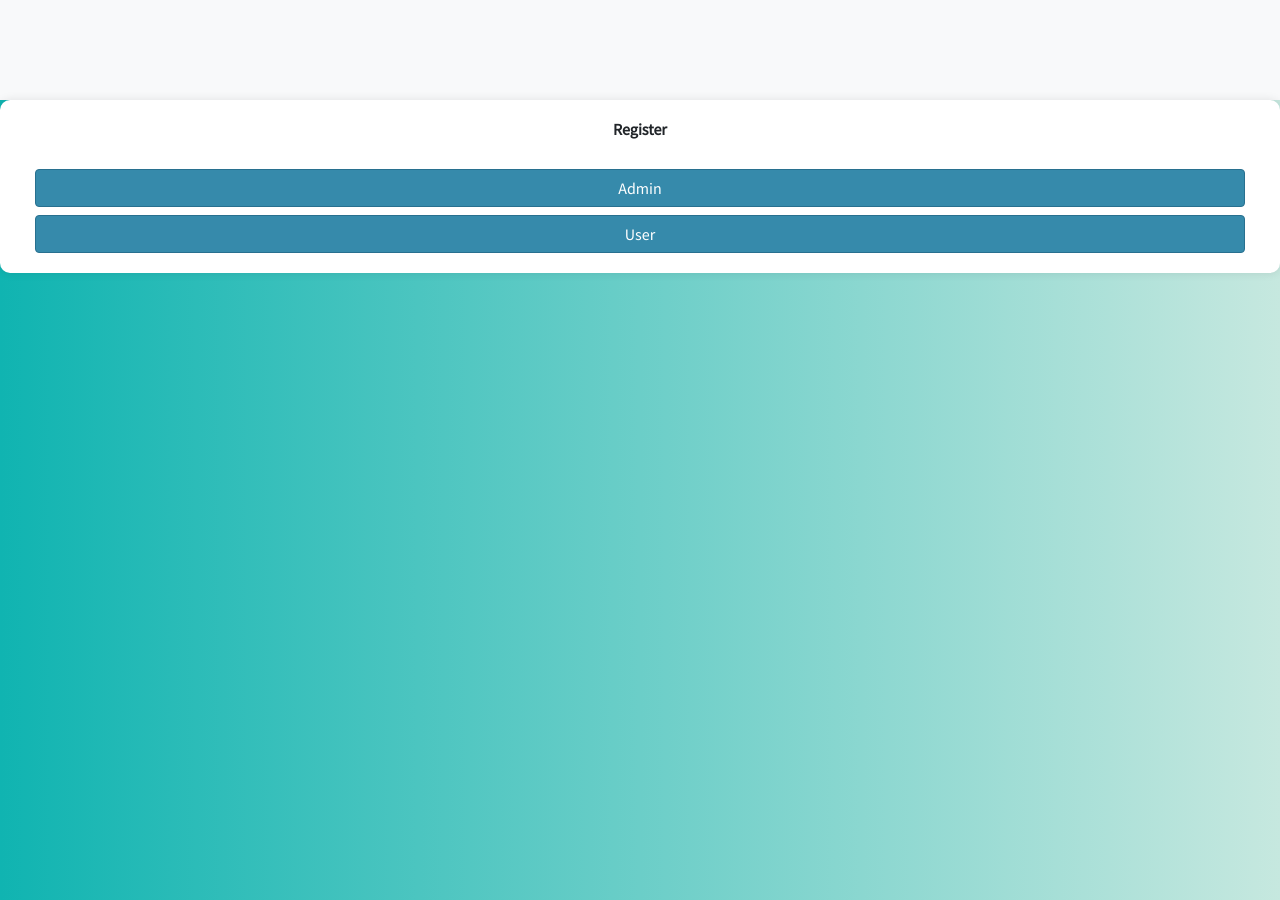
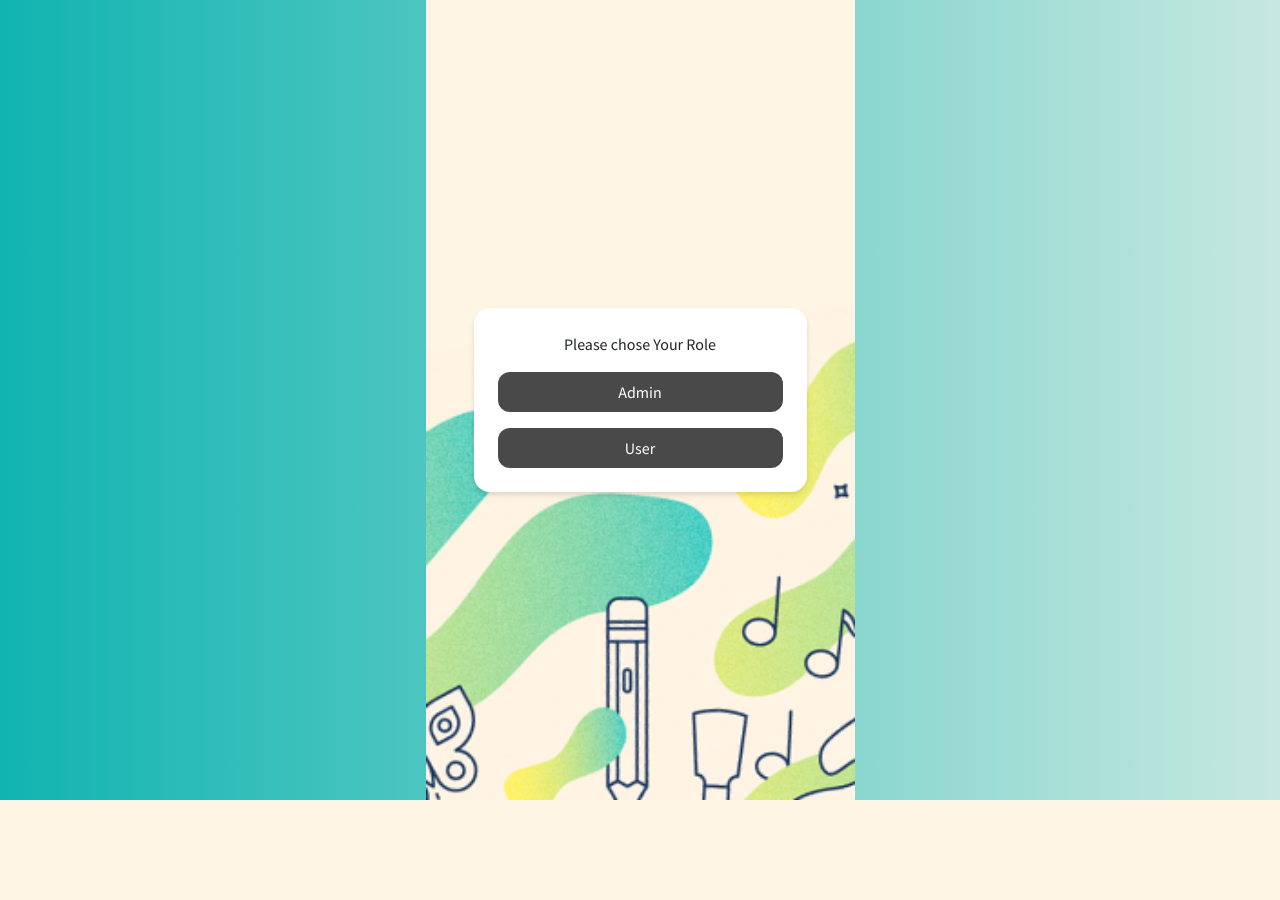
Before and after one commit to RPL-SprintMasters/smart-locker, a Django app: page /register/ in a window 1280 px wide. After the commit the page ends 800 px from the top, so only its background shows below. Run offline with Django 4.2, Linux system fonts and the light colour scheme; some libraries are stand-ins or nearby versions.

Commit message:
style register page

```diff
--- a/authentication/templates/register.html
+++ b/authentication/templates/register.html
@@ -6,11 +6,19 @@
 
 {% block content %}
 <link rel="stylesheet" type="text/css" href="{% static 'css/style.css' %}">
-<div class="content-container d-flex align-items-center justify-content-center mx-auto">
-	<div class="container col-md-12">
-		<h2><strong>Register</strong></h2>
-		<a href="/register_admin" class="btn btn-primary btn-custom btn-block">Admin</a>
-        <a href="/register_user" class="btn btn-primary btn-custom btn-block">User</a>
+<div class="grid justify-items-stretch w-screen min-h-screen">
+	<div class="justify-self-center relative min-w-[429px] max-w-[429px] h-full bg-[#FFF5E5] overflow-hidden">
+		<img src="{% static '/images/bg-login.png' %}"  alt="" class="absolute w-full h-auto bottom-0">
+		<div class="relative p-5 h-full grid content-center">
+			<div>
+				<div class="bg-white p-4 rounded-2xl drop-shadow-md">
+					<p class="text-center">Please chose Your Role</p>
+					<div class="mt-3 flex flex-col gap-3 ">
+						<a href="/register_admin" class=" bg-[#4A4949] hover:bg-black w-full text-center text-white p-2 rounded-xl hover:no-underline">Admin</a>
+						<a href="/register_user" class=" bg-[#4A4949] hover:bg-black w-full text-center text-white p-2 rounded-xl hover:no-underline">User</a>
+					</div>
+				</div>
+			</div>
+		</div>
 	</div>
-</div>
 {% endblock content %}
```
Also changed, not shown: authentication/templates/register_user.html (+30 -2 lines).
